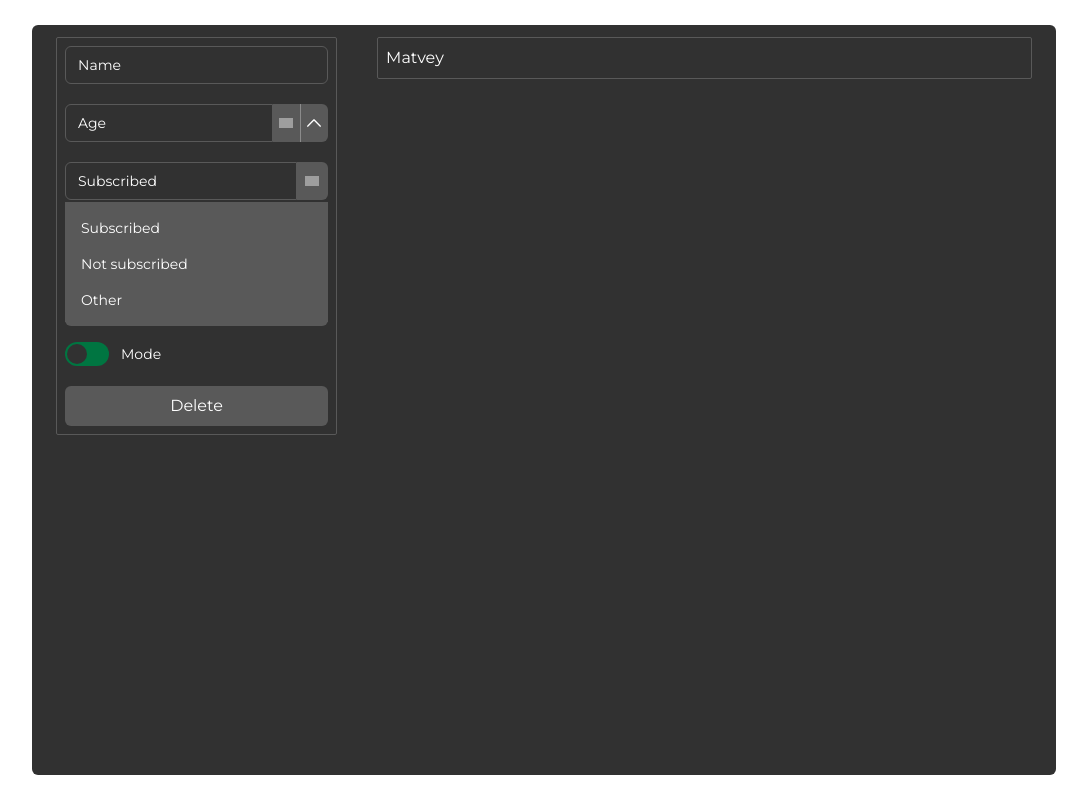
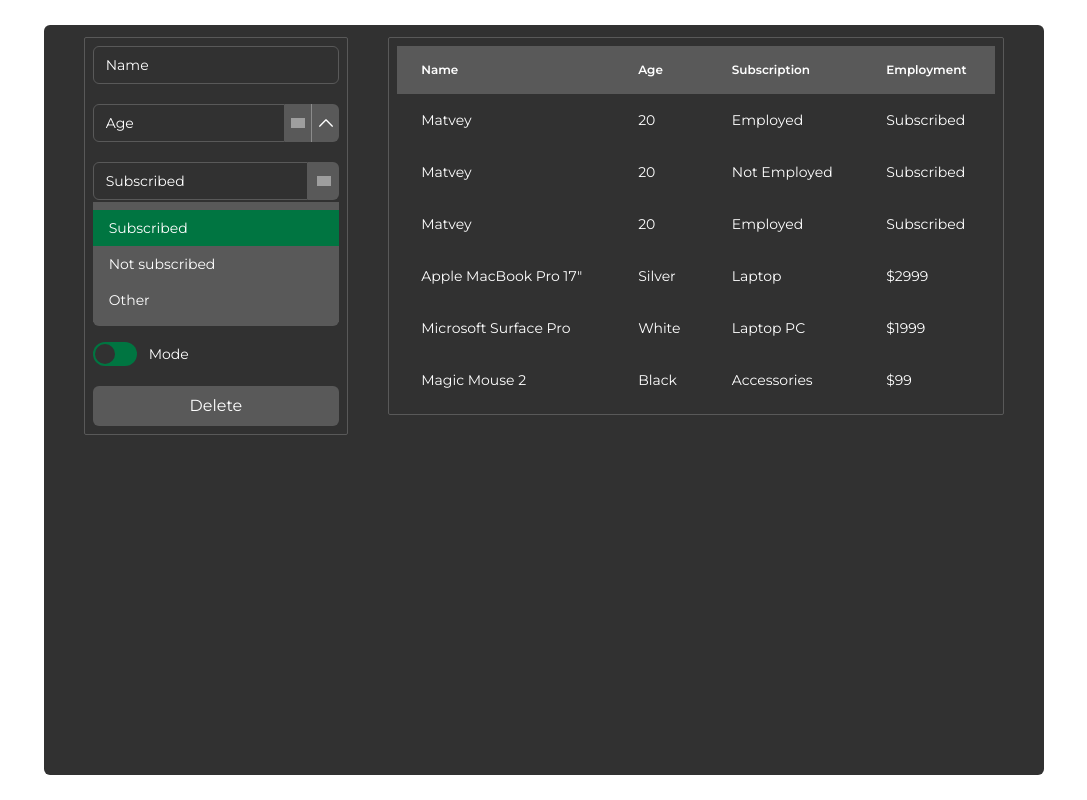
Before and after one commit to y0na24/react-ts-todo, a React (Vite) app: page / in a window 1280 px wide. Both pictures are taken after a click on the button 408 px from the left and 181 px from the top of the page. Shown: the whole page, without its empty margins (96-1183 px from the left). Built offline with nearby package versions, Linux system fonts and the light colour scheme; grey boxes are pictures that could not be loaded.

Commit message:
table mvp

```diff
--- a/src/components/Form.tsx
+++ b/src/components/Form.tsx
@@ -27,7 +27,7 @@ const Form: FC = () => {
 		age: 'Age',
 		option: 'Subscribed',
 		isEmployed: false,
-		id: null
+		id: null,
 	})
 
 	const toggleDarkMode = (e: React.ChangeEvent<HTMLInputElement>) => {
@@ -87,11 +87,15 @@ const Form: FC = () => {
 	}
 
 	const hanldeSubmit = () => {
-		const data = {
-			...formData,
-			id: Date.now()
+		if (typeof +formData.age === 'number' && !isNaN(+formData.age)) {
+			const data = {
+				...formData,
+				age: +formData.age,
+				isEmployed: formData.isEmployed ? 'Subscribed' : 'Not subscribed',
+				id: Date.now(),
+			}
+			console.log(data)
 		}
-		console.log(data)
 	}
 	return (
 		<Wrapper className='basis-[30%]'>
@@ -125,7 +129,10 @@ const Form: FC = () => {
 				onChange={handleChange}
 				changeOptionValue={changeOptionValue}
 			/>
-			<CheckBox checked={formData.isEmployed} onChange={handleCheckboxChange} />
+			<CheckBox
+				checked={formData.isEmployed as boolean}
+				onChange={handleCheckboxChange}
+			/>
 			<Button title='Insert' onClick={hanldeSubmit} />
 			<Line />
 			<Switcher label='Mode' onChange={toggleDarkMode} checked={isDarkSide} />
--- a/src/components/ToDoList.tsx
+++ b/src/components/ToDoList.tsx
@@ -1,18 +1,50 @@
 import { FC } from 'react'
+
 import Form from './Form'
 import Wrapper from './ui/Wrapper'
 import { useUsers } from '../hooks/useUsers'
+import TableHead from './ui/Table/TableHead'
+import TableRow from './ui/Table/TableRow'
+import TableBody from './ui/Table/TableBody'
+
+const headings = ['Name', 'Age', 'Subscription', 'Employment']
 
 const ToDoList: FC = () => {
-	const {users} = useUsers()
+	const { users } = useUsers()
+
+	console.log(users)
 
 	return (
-		<div className='flex gap-10 bg-primary px-6 py-3 rounded-md w-[1024px] h-[750px] dark:bg-white dark:text-primary'>
+		<div className='flex gap-10 bg-primary px-10 py-3 rounded-md h-[750px] dark:bg-white dark:text-primary'>
 			<Form />
 			<Wrapper className='basis-[70%]'>
-				{users.map(user => (
-					<div>{user.name}</div>
-				))}
+				<table className='w-full text-sm text-left'>
+					<TableHead
+						headings={headings}
+						renderRow={headings => <TableRow itemList={headings} />}
+					/>
+					<TableBody usersList={users} renderRow={users => <TableRow itemList={users}/>} />
+					<tbody>
+						<tr>
+							<td className='px-6 py-4 font-medium'>Apple MacBook Pro 17"</td>
+							<td className='px-6 py-4'>Silver</td>
+							<td className='px-6 py-4'>Laptop</td>
+							<td className='px-6 py-4'>$2999</td>
+						</tr>
+						<tr>
+							<td className='px-6 py-4 font-medium'>Microsoft Surface Pro</td>
+							<td className='px-6 py-4'>White</td>
+							<td className='px-6 py-4'>Laptop PC</td>
+							<td className='px-6 py-4'>$1999</td>
+						</tr>
+						<tr>
+							<td className='px-6 py-4 font-medium'>Magic Mouse 2</td>
+							<td className='px-6 py-4'>Black</td>
+							<td className='px-6 py-4'>Accessories</td>
+							<td className='px-6 py-4'>$99</td>
+						</tr>
+					</tbody>
+				</table>
 			</Wrapper>
 		</div>
 	)
--- a/src/components/ui/Buttons/Button.tsx
+++ b/src/components/ui/Buttons/Button.tsx
@@ -9,7 +9,7 @@ interface ButtonProps extends React.ButtonHTMLAttributes<HTMLButtonElement> {
 const Button = forwardRef<HTMLButtonElement, ButtonProps>(
 	({ title, className, ...props }, ref) => {
 		return (
-			<button className={cn('bg-grey rounded-md py-2 transition-all hover:opacity-80 !text-white', className)} ref={ref} {...props}>
+			<button className={cn('bg-grey rounded-md py-2 transition-all hover:opacity-80 dark:bg-lightGrey ', className)} ref={ref} {...props}>
 				{title}
 			</button>
 		)
--- a/src/components/ui/DropDown.tsx
+++ b/src/components/ui/DropDown.tsx
@@ -7,7 +7,9 @@ import OptionList from './OptionList'
 import OptionItem from './OptionItem'
 
 import { cn } from '../../helpers/cn'
+
 import { Option } from '../../models/IOptions'
+
 import { downArrow } from '../../assets'
 
 interface DropDownProps {
@@ -36,6 +38,10 @@ const DropDown: FC<DropDownProps> = ({
 	const handleOptionChange = (value: string) => {
 		changeOptionValue(value)
 		setIsMenuVisible(false)
+	}
+
+	const isOptionActive = (title: string) => {
+		return title.toLowerCase() === inputValue.toLowerCase()
 	}
 
 	return (
@@ -67,6 +73,7 @@ const DropDown: FC<DropDownProps> = ({
 							key={option.id}
 							option={option}
 							setOptionValue={handleOptionChange}
+							isActive={isOptionActive(option.title)}
 						/>
 					)}
 				/>
--- a/src/components/ui/OptionItem.tsx
+++ b/src/components/ui/OptionItem.tsx
@@ -1,16 +1,31 @@
 import { FC } from 'react'
+
 import { Option } from '../../models/IOptions'
+import { cn } from '../../helpers/cn'
 
-interface OptionItemProps {
+interface OptionItemProps extends React.HTMLAttributes<HTMLLIElement> {
 	option: Option
-  setOptionValue: (title: string) => void
+	setOptionValue: (title: string) => void
+	isActive: boolean
 }
 
-const OptionItem: FC<OptionItemProps> = ({ option, setOptionValue }) => {
+const OptionItem: FC<OptionItemProps> = ({
+	option,
+	className,
+	isActive,
+	setOptionValue,
+}) => {
+
 	return (
 		<li
 			onClick={() => setOptionValue(option.title)}
-			className='block cursor-pointer px-4 py-2 transition-all hover:bg-secondary dark:hover:bg-gray-600 dark:hover:text-white'
+			className={cn(
+				'block cursor-pointer px-4 py-2 transition-all hover:bg-secondary dark:hover:bg-gray-600 dark:hover:text-white',
+				className,
+				{
+					'bg-secondary': isActive,
+				}
+			)}
 		>
 			{option.title}
 		</li>
--- /dev/null
+++ b/src/components/ui/Table/Table.tsx
@@ -0,0 +1,13 @@
+import { FC } from 'react'
+
+interface TableProps {
+  renderHead: () => JSX.Element
+}
+
+const Table: FC<TableProps> = ({renderHead}) => {
+	return <table className='w-full text-sm text-left'>
+    {renderHead()}
+  </table>
+}
+
+export default Table
--- /dev/null
+++ b/src/components/ui/Table/TableBody.tsx
@@ -0,0 +1,18 @@
+import { FC } from 'react'
+
+interface TableBodyProps {
+  usersList: any
+  renderRow: (users) => JSX.Element
+}
+
+const TableBody: FC<TableBodyProps> = ({usersList, renderRow}) => {
+  return (
+    <tbody>
+      {usersList.map(user => (
+        renderRow(user)
+      ))}
+    </tbody>
+  )
+}
+
+export default TableBody;
--- /dev/null
+++ b/src/components/ui/Table/TableHead.tsx
@@ -0,0 +1,16 @@
+import { FC } from 'react'
+
+interface TableHeadProps {
+	headings: string[]
+	renderRow: (heading: string[]) => JSX.Element
+}
+
+const TableHead: FC<TableHeadProps> = ({ headings, renderRow }) => {
+	return (
+		<thead className='text-xs bg-grey dark:bg-lightGrey'>
+			{renderRow(headings)}
+		</thead>
+	)
+}
+
+export default TableHead
--- /dev/null
+++ b/src/components/ui/Table/TableRow.tsx
@@ -0,0 +1,24 @@
+import { FC } from 'react'
+
+interface TableRowProps {
+	itemList: string[] | FormData
+}
+
+const TableRow: FC<TableRowProps> = ({ itemList }) => {
+	const renderRowItems = (itemList: string[] | FormData) => {
+		if (Array.isArray(itemList)) {
+			return itemList.map(item => <th className='px-6 py-4'>{item}</th>)
+		} else {
+			return Object.entries(itemList).map(item => {
+        if (item[0] !== 'id') {
+          return <td className='px-6 py-4'>{item[1]}</td>
+        }
+      }
+			)
+		}
+	}
+
+	return <tr>{renderRowItems(itemList)}</tr>
+}
+
+export default TableRow
--- a/src/hooks/useUsers.tsx
+++ b/src/hooks/useUsers.tsx
@@ -26,8 +26,22 @@ export const UsersProvider: FC<UsersProviderProps> = ({ children }) => {
 		{
 			name: 'Matvey',
 			age: 20,
-			id: null,
-			isEmployed: false,
+			id: 333,
+			isEmployed: 'Employed',
+			option: 'Subscribed',
+		},
+		{
+			name: 'Matvey',
+			age: 20,
+			id: 222,
+			isEmployed: 'Not Employed',
+			option: 'Subscribed',
+		},
+		{
+			name: 'Matvey',
+			age: 20,
+			id: 555,
+			isEmployed: 'Employed',
 			option: 'Subscribed',
 		},
 	])
--- a/src/models/IFormData.ts
+++ b/src/models/IFormData.ts
@@ -2,6 +2,8 @@ export interface FormData {
   name: string
   age: string | number
   option: string
-  isEmployed: boolean
+  isEmployed: boolean | EmployedStatus
   id: number | null
 }
+
+type EmployedStatus = 'Employed' | 'Not Employed'
--- a/tailwind.config.js
+++ b/tailwind.config.js
@@ -9,6 +9,7 @@ export default {
       primary: '#313131',
       secondary: '#007541',
       grey: '#595959',
+      lightGrey: '#cccc',
       white: colors.white,
       transparent: colors.transparent
     },
```
